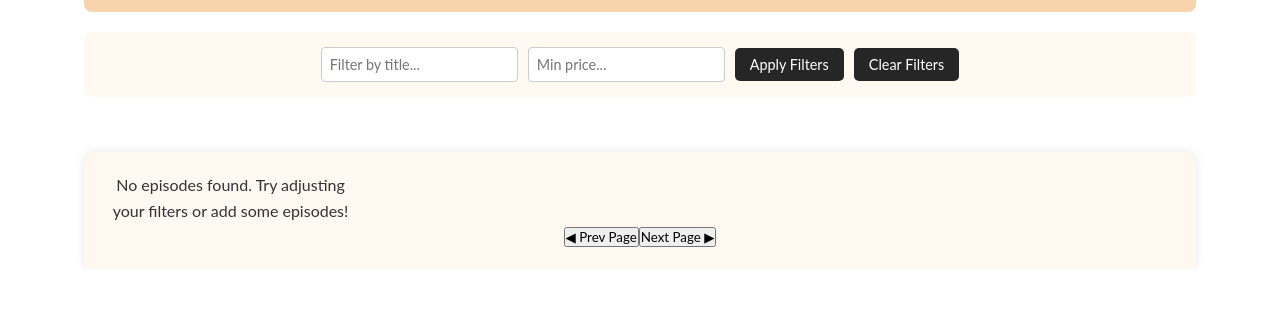
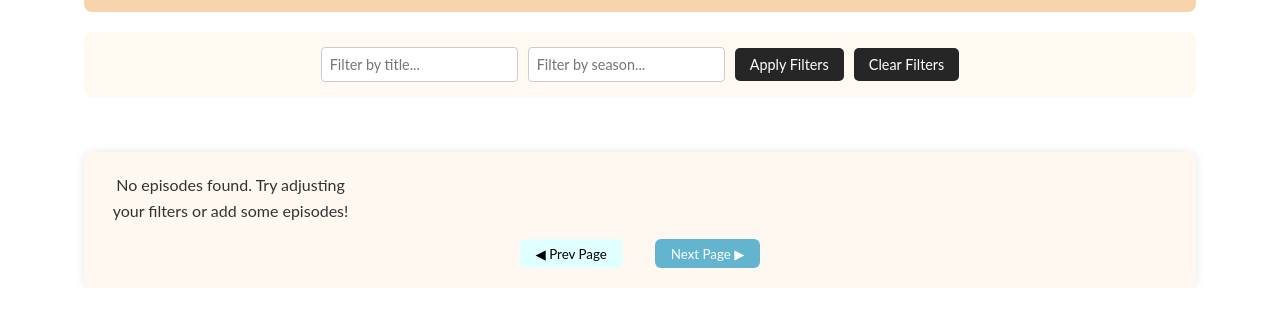
Before and after one commit to ofirAvisror/Rick-and-Morty, a plain HTML site: page html/libary-episodes/episodes-list.html in a window 1280 px wide. Shown: the part 146-472 px from the top of the page. Drawn offline with Linux system fonts and the light colour scheme; no server answers.

Commit message:
Create Next Page 2

```diff
--- a/css/styleEpisods-.css
+++ b/css/styleEpisods-.css
@@ -2,7 +2,7 @@
   box-sizing: border-box;
   margin: 0;
   padding: 0;
-  font-family: 'Lato', sans-serif;
+  font-family: "Lato", sans-serif;
 }
 body {
   display: flex;
@@ -24,7 +24,7 @@ body {
   position: sticky;
   top: 0;
   z-index: 1000;
-  box-shadow: 0 2px 5px rgba(0,0,0,0.1);
+  box-shadow: 0 2px 5px rgba(0, 0, 0, 0.1);
 }
 .link-area {
   display: flex;
@@ -93,7 +93,7 @@ body {
   background-color: rgba(255, 248, 239, 0.9);
   border-radius: 10px;
   padding: 20px;
-  box-shadow: 0 0 10px rgba(0,0,0,0.1);
+  box-shadow: 0 0 10px rgba(0, 0, 0, 0.1);
   margin-top: 5%;
 }
 .episodes-list-container {
@@ -112,12 +112,12 @@ body {
   background-color: #fff;
   border: 1px solid #ddd;
   border-radius: 8px;
-  box-shadow: 0 2px 4px rgba(0,0,0,0.05);
+  box-shadow: 0 2px 4px rgba(0, 0, 0, 0.05);
   transition: transform 0.2s, box-shadow 0.2s;
 }
 .episode-item:hover {
   transform: translateY(-5px);
-  box-shadow: 0 4px 8px rgba(0,0,0,0.1);
+  box-shadow: 0 4px 8px rgba(0, 0, 0, 0.1);
 }
 .episode-item img {
   width: 100px;
@@ -183,6 +183,36 @@ body {
 .episode-actions button.favorite-btn:hover {
   opacity: 0.8;
 }
+.changePage {
+  margin-top: 1rem;
+}
+
+.nextPage {
+  margin-left: 1rem;
+  border: none;
+  cursor: pointer;
+  padding-inline: 1rem;
+  padding-block: 0.4rem;
+  background-color: hsl(195, 53%, 60%);
+  border-radius: 6px;
+  color: #ffffff;
+}
+
+.prevPage {
+  margin-right: 1rem;
+  border: none;
+  cursor: pointer;
+  padding-inline: 1rem;
+  padding-block: 0.4rem;
+  background-color: lightcyan;
+  border-radius: 6px;
+  color: #000000;
+}
+
+.nextPage:hover {
+  background-color: hsl(195, 53%, 60%);
+}
+
 @media screen and (min-width: 700px) {
   .episodes-list-container {
     grid-template-columns: repeat(auto-fill, minmax(220px, 1fr));
--- a/html/libary-episodes/episodes-list.html
+++ b/html/libary-episodes/episodes-list.html
@@ -34,7 +34,11 @@
             id="filterTitle"
             placeholder="Filter by title..."
           />
-          <input type="number" id="filterMinPrice" placeholder="Min price..." />
+          <input
+            type="number"
+            id="filterSeason"
+            placeholder="Filter by season..."
+          />
           <button id="applyFilterBtn">Apply Filters</button>
           <button id="clearFilterBtn">Clear Filters</button>
         </div>
@@ -42,7 +46,8 @@
         <div class="main-content-libary">
           <div class="episodes-list-container" id="EpisodesList"></div>
           <div class="changePage">
-            <button class="prevPage">◀ Prev Page</button><button class="nextPage">Next Page ▶</button>
+            <button class="prevPage">◀ Prev Page</button
+            ><button class="nextPage">Next Page ▶</button>
           </div>
         </div>
       </main>
```
